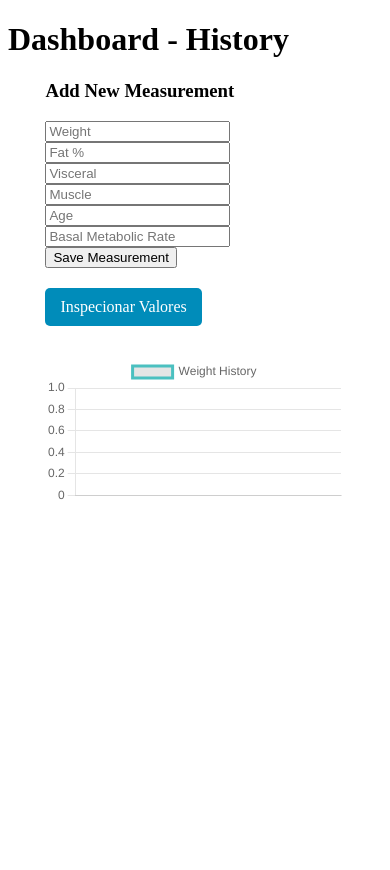
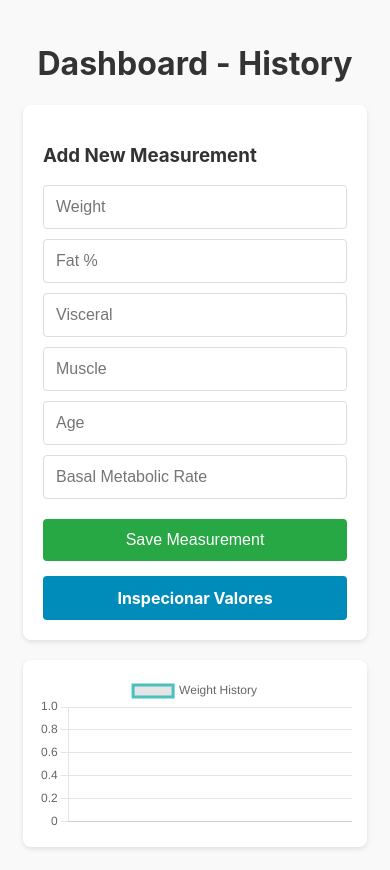
Before and after one commit to jurandir007/EUFit, a Flask app: page /api/dashboard/view in a window 390 px wide. Before the commit the page ends 500 px from the top, so only its background shows below. Run offline with Flask 3, Linux system fonts and the light colour scheme; data that the repository does not hold is empty.

Commit message:
Improve mobile layout and responsiveness of dashboard

```diff
--- a/app/templates/dashboard.html
+++ b/app/templates/dashboard.html
@@ -2,49 +2,43 @@
 <html lang="en">
 <head>
     <meta charset="UTF-8">
+    <meta name="viewport" content="width=device-width, initial-scale=1.0">
     <title>EUFit Dashboard</title>
     <script src="https://cdn.jsdelivr.net/npm/chart.js"></script>
     <style>
-        .inspect-btn {
-            display: inline-block;
-            background-color: #008CBA;
-            color: white;
-            padding: 10px 15px;
-            text-decoration: none;
-            border-radius: 5px;
-            margin-top: 20px;
-        }
+        body { font-family: -apple-system, BlinkMacSystemFont, "Segoe UI", Roboto, sans-serif; padding: 15px; background-color: #f9f9f9; color: #333; }
+        h1 { text-align: center; }
+        section { background: white; padding: 20px; border-radius: 8px; box-shadow: 0 2px 5px rgba(0,0,0,0.1); margin: 0 auto 20px auto; max-width: 500px; }
+        form { display: grid; grid-template-columns: 1fr; gap: 10px; }
+        input { padding: 12px; border: 1px solid #ddd; border-radius: 4px; font-size: 16px; width: 100%; box-sizing: border-box; }
+        button { padding: 12px; background-color: #28a745; color: white; border: none; border-radius: 4px; font-size: 16px; cursor: pointer; margin-top: 10px; }
+        .inspect-btn { display: block; text-align: center; background-color: #008CBA; color: white; padding: 12px; text-decoration: none; border-radius: 4px; margin-top: 15px; font-weight: bold; }
+        .chart-container { background: white; padding: 15px; border-radius: 8px; box-shadow: 0 2px 5px rgba(0,0,0,0.1); margin: 0 auto; max-width: 800px; }
+        canvas { width: 100% !important; height: auto !important; }
     </style>
 </head>
 <body>
     <h1>Dashboard - History</h1>
 
-    <section style="width: 80%; margin: auto;">
+    <section>
         <h3>Add New Measurement</h3>
         <form action="/api/dashboard/add" method="POST">
-            <!-- Mandatory fields -->
             <input type="number" step="0.01" name="weight" placeholder="Weight" required>
             <input type="number" step="0.01" name="fat" placeholder="Fat %" required>
             <input type="number" step="0.01" name="visceral" placeholder="Visceral" required>
-
-            <!-- Optional fields -->
             <input type="number" step="0.01" name="muscle" placeholder="Muscle">
             <input type="number" step="0.01" name="age" placeholder="Age">
             <input type="number" step="0.01" name="basal" placeholder="Basal Metabolic Rate">
-
             <button type="submit">Save Measurement</button>
         </form>
-
-        <!-- Redirect button to the inspection page -->
         <a href="/api/dashboard/inspect" class="inspect-btn">Inspecionar Valores</a>
     </section>
 
-    <div style="width: 80%; margin: auto; margin-top: 30px;">
+    <div class="chart-container">
         <canvas id="myChart"></canvas>
     </div>
 
     <script>
-        // Fetch data and draw chart
         fetch('/api/dashboard/history')
             .then(response => response.json())
             .then(data => {
@@ -59,7 +53,8 @@
                             borderColor: 'rgb(75, 192, 192)',
                             tension: 0.1
                         }]
-                    }
+                    },
+                    options: { responsive: true, maintainAspectRatio: true }
                 });
             });
     </script>
```
